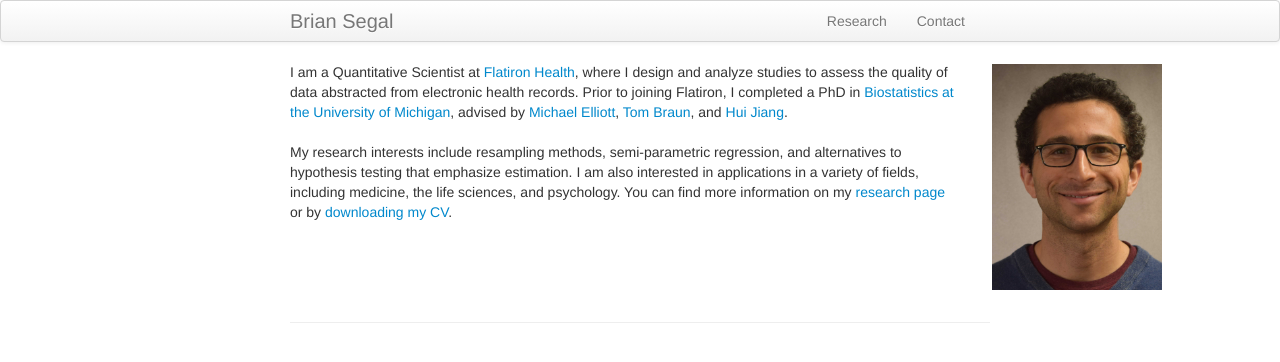
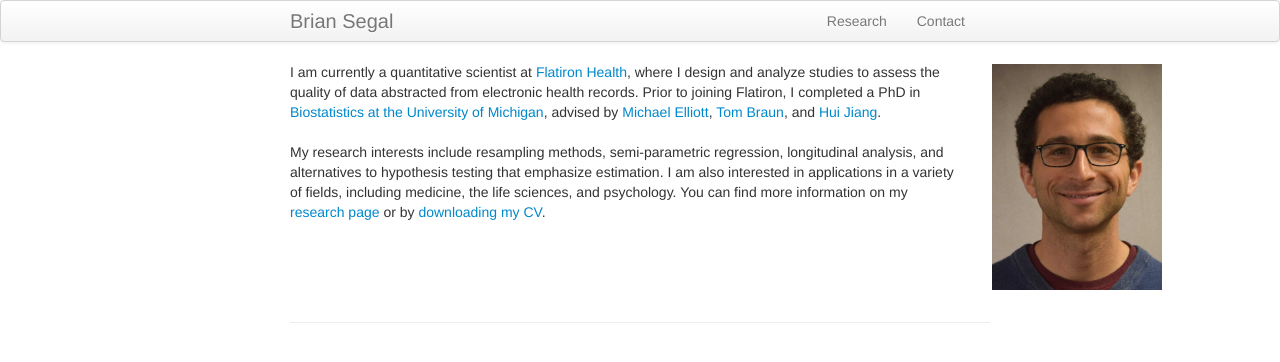
Before and after one commit to bdsegal/bdsegal.github.io, a Jekyll site: the page built from index.md, in a window 1280 px wide. Shown: the top 362 px of the page. Built offline with Jekyll 4.4.1, drawn with Linux system fonts in a browser that asks for light colours.

Commit message:
updated style

```diff
--- a/index.md
+++ b/index.md
@@ -1,6 +1,6 @@
 ---
 layout: frontpage
-title: Brian Segal
+title: Brian D. Segal
 description: Brian D. Segal is a quantitative scientist at Flatiron Health
 keywords: Brian D. Segal, statistics
 ---
@@ -8,9 +8,9 @@ keywords: Brian D. Segal, statistics
 <div class="container">
     <div class="row-fluid">
         <div class="span7">
-            I am a Quantitative Scientist at <a href = "http://www.flatiron.com"> Flatiron Health</a>, where I design and analyze studies to assess the quality of data abstracted from electronic health records. Prior to joining Flatiron, I completed a PhD in <a href = "https://sph.umich.edu/biostat/"> Biostatistics at the University of Michigan</a>, advised by <a href = "https://sph.umich.edu/faculty-profiles/elliott-michael.html"> Michael Elliott</a>, <a href = "https://sph.umich.edu/faculty-profiles/braun-thomas.html"> Tom Braun</a>, and <a href = "http://www-personal.umich.edu/~jianghui/"> Hui Jiang</a>.<br>
+            I am currently a quantitative scientist at <a href = "http://www.flatiron.com"> Flatiron Health</a>, where I design and analyze studies to assess the quality of data abstracted from electronic health records. Prior to joining Flatiron, I completed a PhD in <a href = "https://sph.umich.edu/biostat/"> Biostatistics at the University of Michigan</a>, advised by <a href = "https://sph.umich.edu/faculty-profiles/elliott-michael.html"> Michael Elliott</a>, <a href = "https://sph.umich.edu/faculty-profiles/braun-thomas.html"> Tom Braun</a>, and <a href = "http://www-personal.umich.edu/~jianghui/"> Hui Jiang</a>.<br>
             <br>
-            My research interests include resampling methods, semi-parametric regression, and alternatives to hypothesis testing that emphasize estimation. I am also interested in applications in a variety of fields, including medicine, the life sciences, and psychology. You can find more information on my <a href = "{{ BASE_PATH }}/pages/research.html">research page</a> or by <a href = "{{ BASE_PATH }}/assets/bdsegal_cv.pdf"> downloading my CV</a>.
+            My research interests include resampling methods, semi-parametric regression, longitudinal analysis, and alternatives to hypothesis testing that emphasize estimation. I am also interested in applications in a variety of fields, including medicine, the life sciences, and psychology. You can find more information on my <a href = "{{ BASE_PATH }}/pages/research.html">research page</a> or by <a href = "{{ BASE_PATH }}/assets/bdsegal_cv.pdf"> downloading my CV</a>.
         </div>
 
         <div class="span2">
```
Also changed, not shown: pages/research.md (+1 -1 lines), 1 other file.
